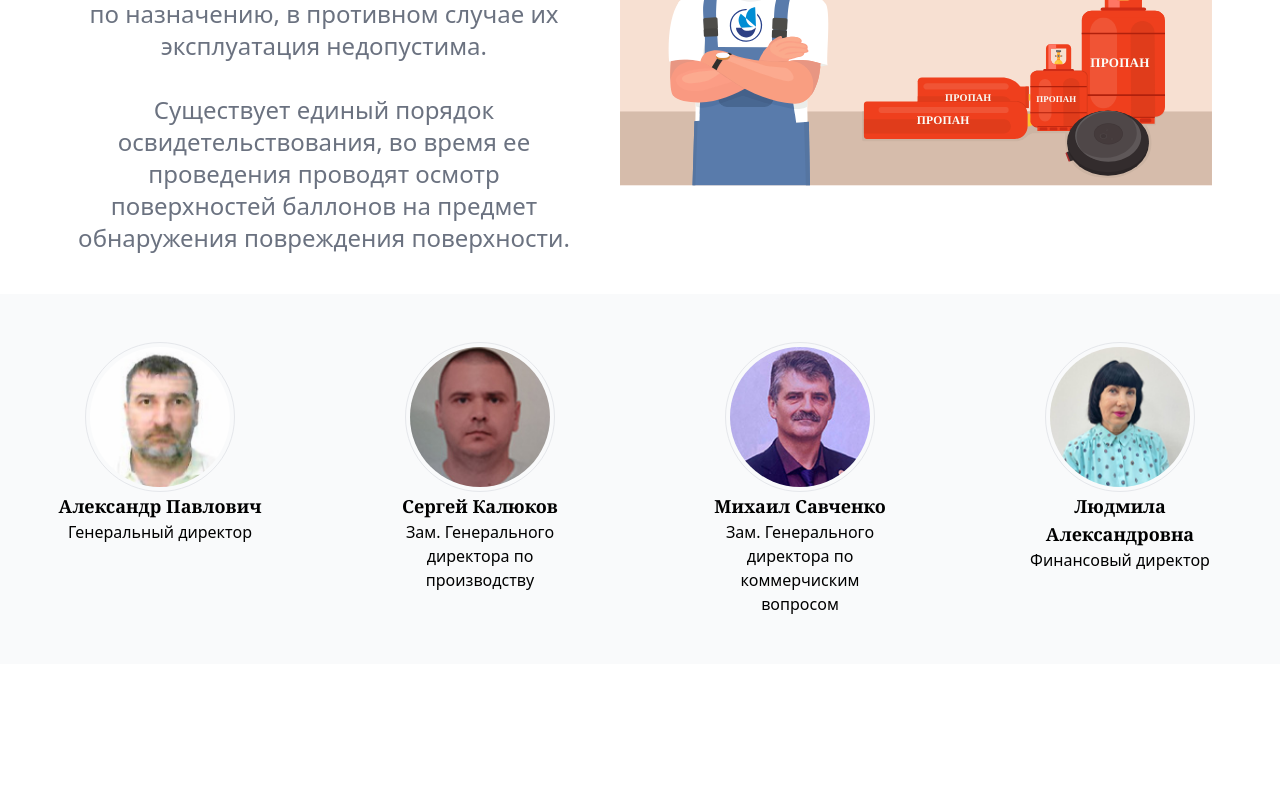
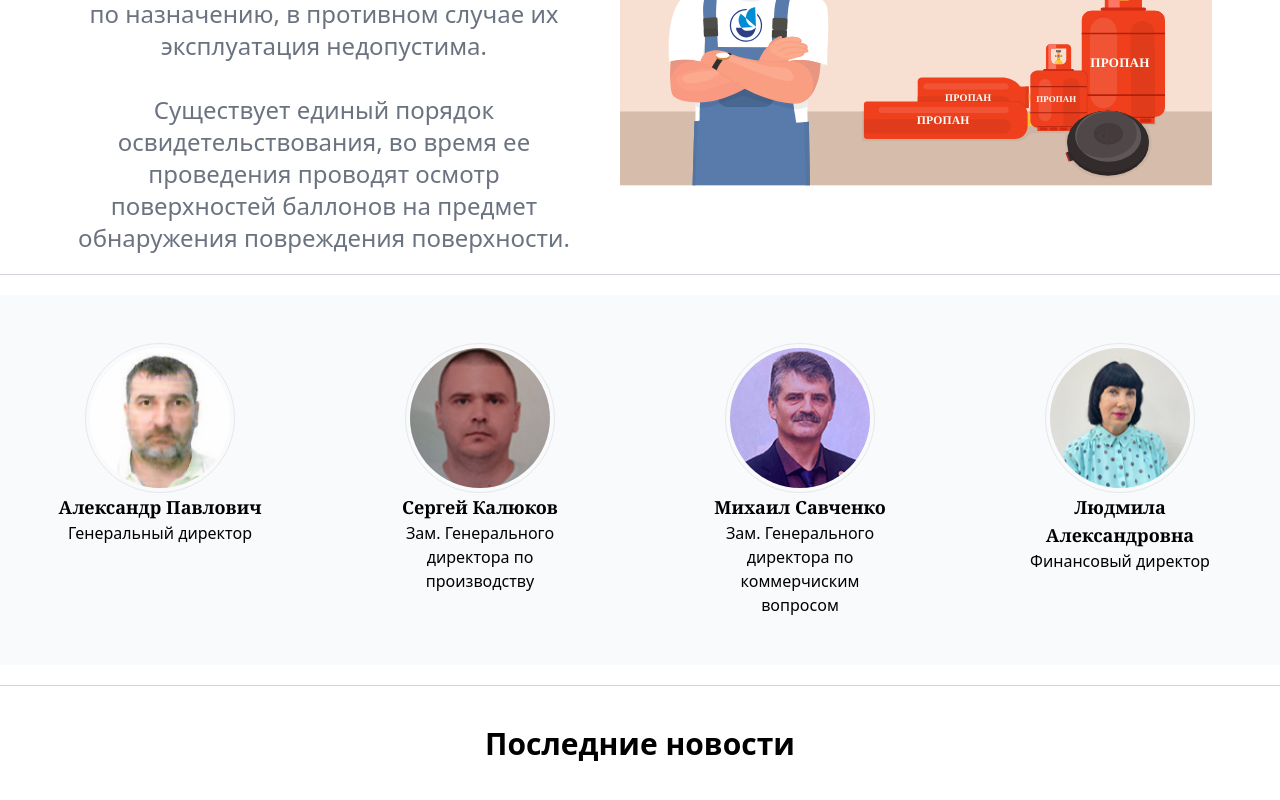
Before and after one commit to themm-s/order-proj-react, a React (Vite) app: page / in a window 1280 px wide. Shown: the part 1665-2465 px from the top of the page. Before the commit the page ends 2349 px from the top, so only its background shows below. Built offline with nearby package versions, Linux system fonts and the light colour scheme.

Commit message:
last news text

```diff
--- a/src/pages/Main.tsx
+++ b/src/pages/Main.tsx
@@ -59,7 +59,16 @@ export const Main = () => {
         <br />Существует единый порядок освидетельствования, во время ее проведения проводят осмотр поверхностей баллонов
         на предмет обнаружения повреждения поверхности.
       </Section>
+      <hr className="border-gray-300" />
       <PhotoSection />
+      <hr className="border-gray-300" />
+      <section className="flex py-5 justify-center">
+        <div className="px-5 my-5">
+          <div className="text-center">
+            <h1 className="mb-5 font-bold text-3xl">Последние новости</h1>
+          </div>
+        </div>
+      </section>
     </>
   );
 };
```
